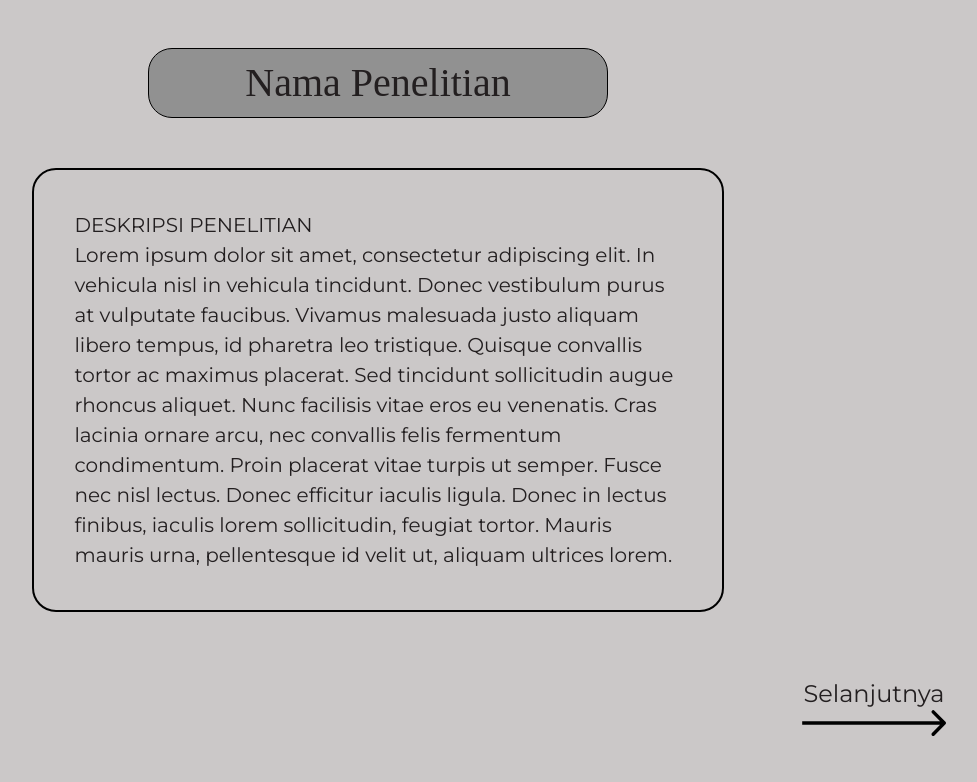
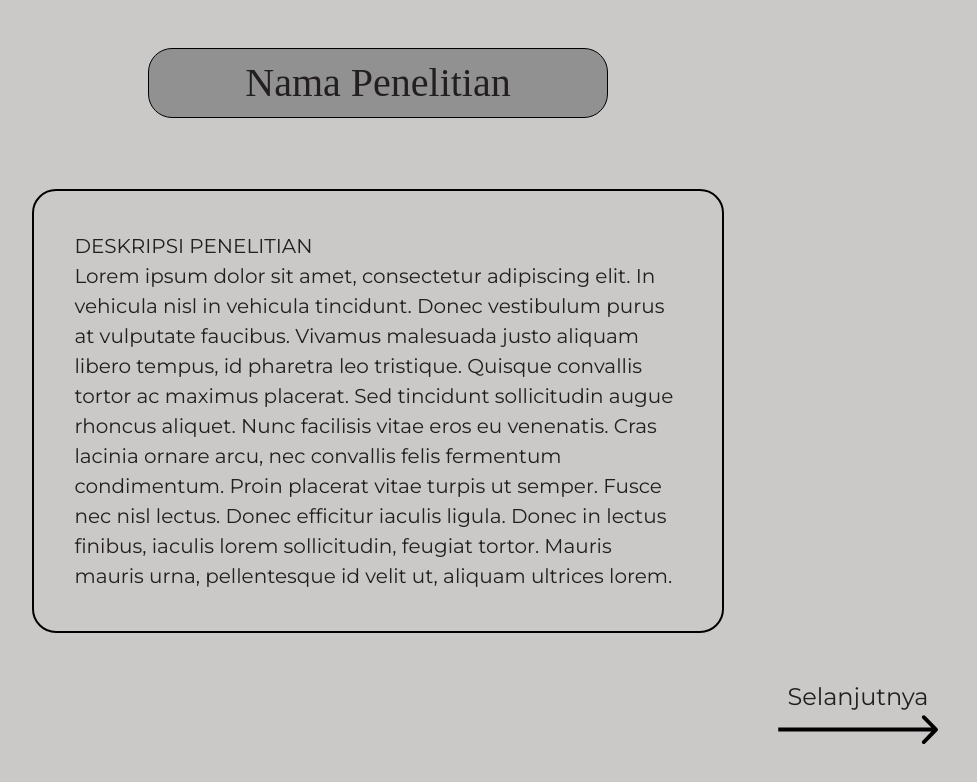
Before and after one commit to mhmd-arif/arbitrary-voting-fe, a Next.js app: page / in a window 1280 px wide. Shown: the top 782 px of the page, without its empty margins (262-1239 px from the left). Built offline with nearby package versions, Linux system fonts and the light colour scheme.

Commit message:
refactor landing

```diff
--- a/src/app/globals.css
+++ b/src/app/globals.css
@@ -39,7 +39,6 @@ main {
   border-radius: 1.5rem;
   background-color: var(--cus-dark-gray);
   font-size: 2.5rem;
-  /* font-size: clamp(1.5rem, calc(2.5rem + (1vw * 2)), 3rem); */
   font-family: normal;
 }
 
@@ -54,6 +53,7 @@ main {
   border-radius: 1.5rem;
   padding: 2em;
   font-size: 1.25rem;
+  margin-top: 2rem;
   /* font-size: clamp(0.75rem, calc(1rem + (1vw * 2)), 1.25rem); */
 }
 
@@ -61,6 +61,21 @@ p::-webkit-scrollbar {
   /* background-color: #919191;
   width: 0.5rem; */
   display: none;
+}
+
+/* self-end font-normal text-2xl max-w-[12rem] py-2 px-4 rounded-md active:bg-cus-dark-gray hover:bg-cus-dark-gray */
+.custom-btn {
+  align-self: flex-end;
+  font-weight: normal;
+  font-size: 1.5rem;
+  max-width: 12rem;
+  padding: 0.5rem 1rem;
+  border-radius: 0.5rem;
+}
+
+.custom-btn:active,
+.custom-btn:hover {
+  background-color: var(--cus-dark-gray);
 }
 
 /* :root {
--- a/src/components/ArrowButton.tsx
+++ b/src/components/ArrowButton.tsx
@@ -7,10 +7,7 @@ type CustomButtonProps = ButtonProps & {
 
 const ArrowButton = ({ text, ...rest }: CustomButtonProps) => {
   return (
-    <button
-      {...rest}
-      className="self-end font-normal text-2xl max-w-[10rem] py-4 px-2 rounded-md active:bg-cus-dark-gray"
-    >
+    <button {...rest} className="custom-btn ">
       {text}
       <Image
         src={"/arrow.svg"}
--- a/src/components/NavButton.tsx
+++ b/src/components/NavButton.tsx
@@ -15,11 +15,7 @@ const NavButton = ({ href, text, ...rest }: CustomButtonProps) => {
   };
 
   return (
-    <button
-      {...rest}
-      onClick={handleClick}
-      className="self-end font-normal text-2xl max-w-[10rem] py-4 px-2 rounded-md active:bg-cus-dark-gray"
-    >
+    <button {...rest} onClick={handleClick} className="custom-btn">
       {text}
       <Image
         src={"/arrow.svg"}
```
